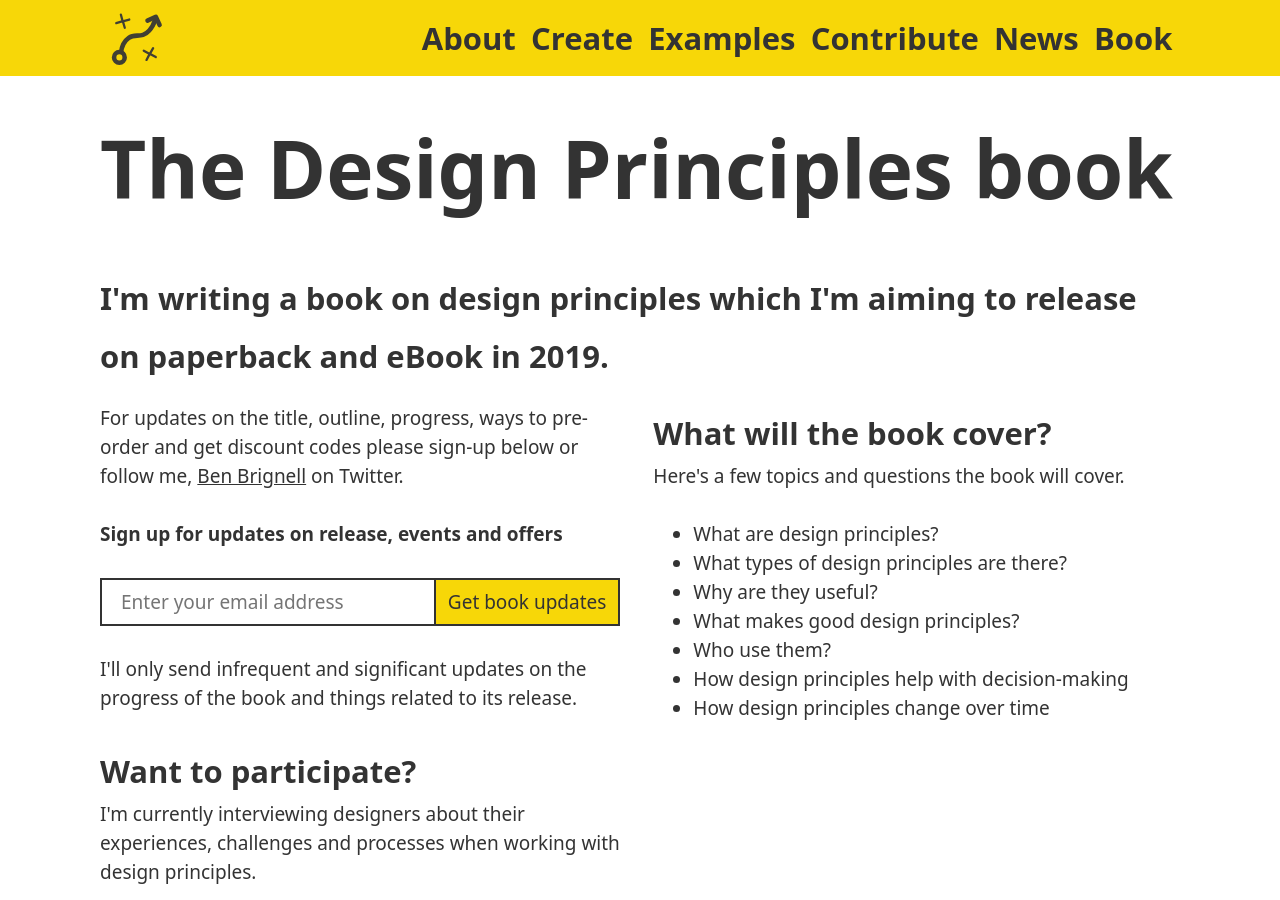
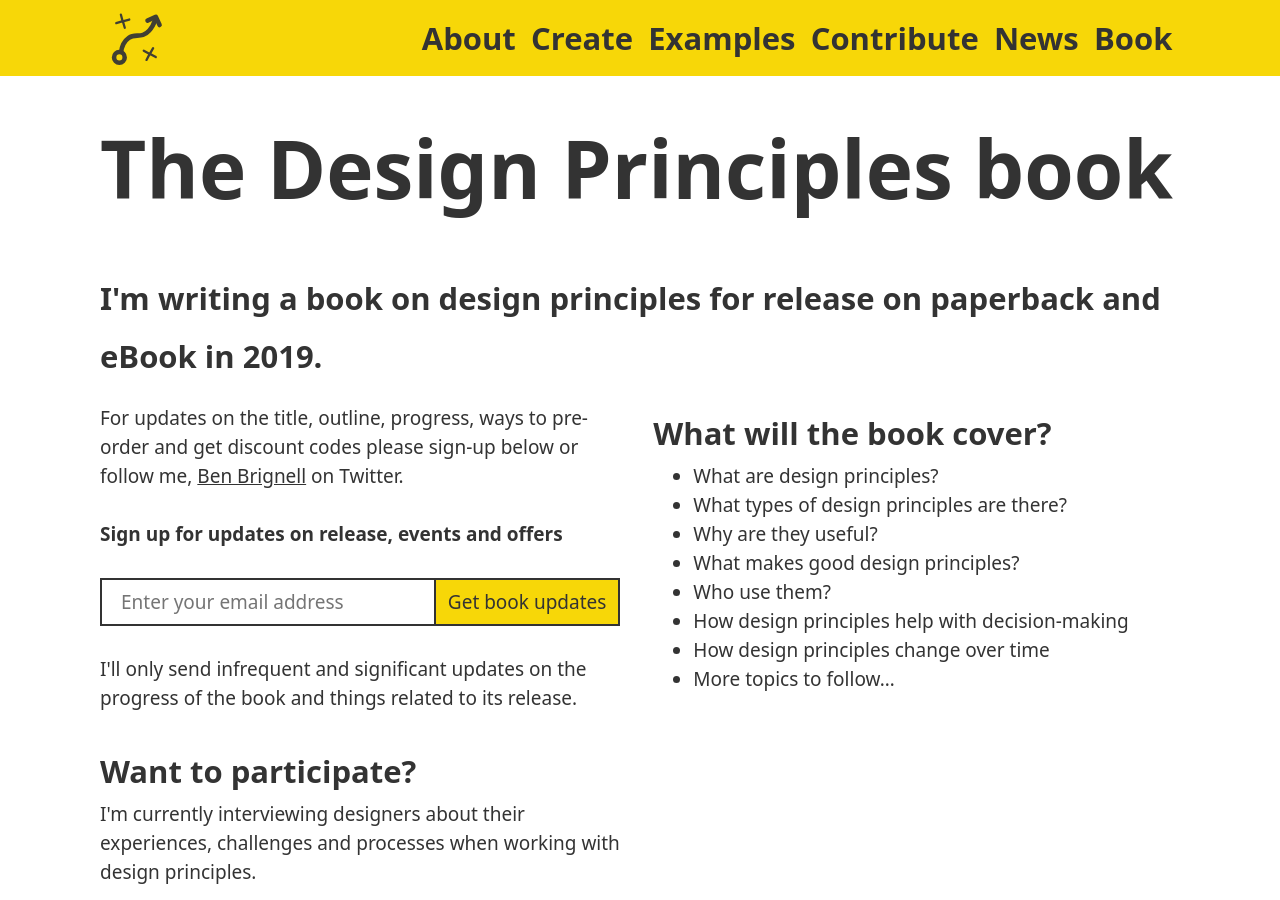
Before and after one commit to benbrignell/principles.design, a Jekyll site: the page built from _pages/book.md, in a window 1280 px wide and 900 px high. Built offline with Jekyll 4.4.1, drawn with Linux system fonts in a browser that asks for light colours.

Commit message:
updated book text

```diff
--- a/_layouts/book.html
+++ b/_layouts/book.html
@@ -4,7 +4,7 @@ layout: default
 <div class="wrapper">
     <header class="post-header">
       <h1 class="post-title">{{ page.title }}</h1>
-      <p class="h3 mtn bold">I'm writing a book on design principles which I'm aiming to release on paperback and eBook in 2019.</p>
+      <p class="h3 mtn bold">I'm writing a book on design principles for release on paperback and eBook in 2019.</p>
 
     </header>
 </div>
@@ -24,7 +24,6 @@ layout: default
         </div>
         <div class="two-up">
           <h3 class="mtn">What will the book cover?</h3>
-          <p>Here's a few topics and questions the book will cover.</p>
           <ul>
             <li>What are design principles?</li>
             <li>What types of design principles are there?</li>
@@ -33,6 +32,7 @@ layout: default
             <li>Who use them?</li>
             <li>How design principles help with decision-making</li>
             <li>How design principles change over time</li>
+            <li>More topics to follow…</li>
           </ul>
       </div>
     </div>
```
